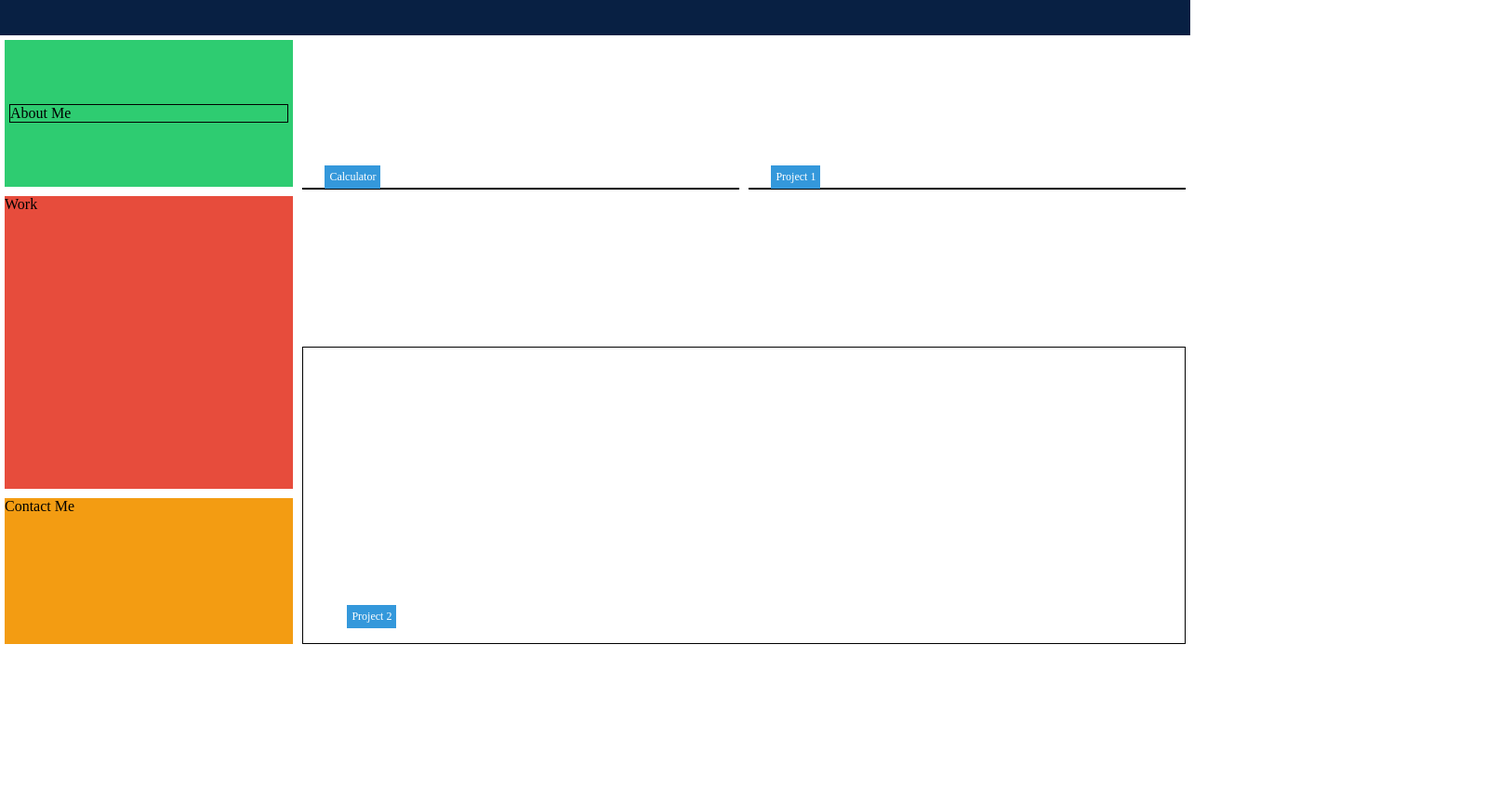
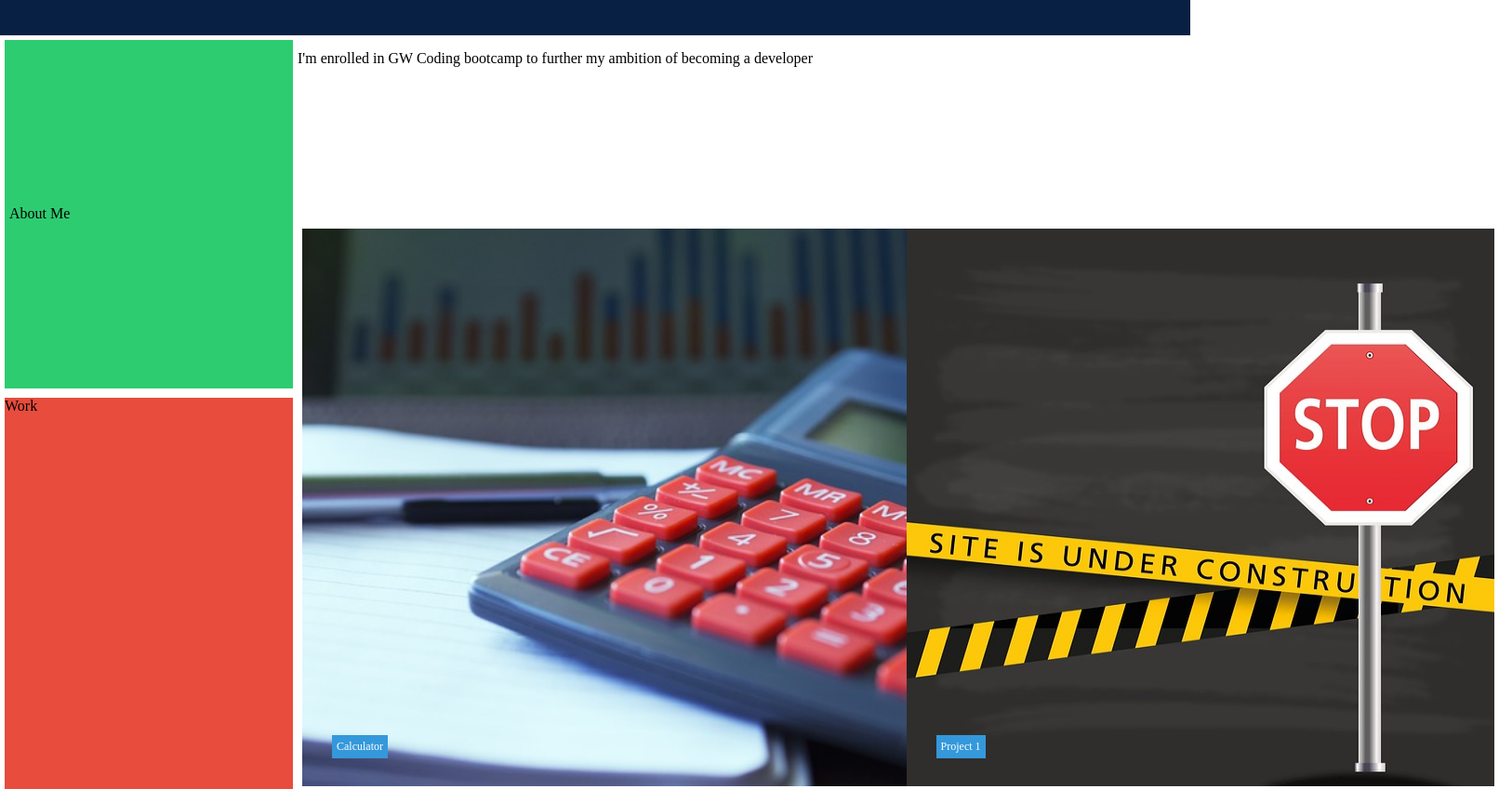
Before and after one commit to S-Bolt/Portfolio, a plain HTML site: page index.html in a window 1280 px wide. Shown: the part 102-951 px from the top of the page at 93% size, 1612 px wide, since content can reach past the window. Before the commit the page ends 800 px from the top, so only its background shows below. Drawn offline with Linux system fonts and the light colour scheme.

Commit message:
added images and styling

```diff
--- a/assets/css/style.css
+++ b/assets/css/style.css
@@ -57,6 +57,7 @@ main {
     flex-direction: column;
 
 
+
 }
 
 .left-section {
@@ -87,6 +88,11 @@ main {
     flex-direction: column;
 }
 
+.about-me-row {
+    height: 183px;
+    display: flex;
+
+}
 .top-row {
     flex: 1;
     display: flex;
@@ -104,7 +110,33 @@ main {
     flex: 1;
     margin: 5px;
     position: relative;
-    border: 1px solid #000;
+    /*cut this border: 1px solid #000;*/
+}
+
+#calculator {
+    height: 100%;
+    margin-top: 25px;
+    display: flex;
+    max-height: 600px;
+}
+
+#project1 {
+    height: 100%;
+    margin-top: 25px;
+    display: flex;
+    max-height: 600px;
+}
+
+#project2 {
+   height: 100%;
+   margin-top: 25px;
+   display: flex;
+   max-height: 600px;
+}
+
+#project2 img {
+    width: 100%;
+
 }
 
 .label {
--- a/index.html
+++ b/index.html
@@ -39,19 +39,39 @@
         </div>
 
         <div class="right-column">
+
+            <div class="about-me-row">
+                <p>I'm enrolled in GW Coding bootcamp to further my ambition of becoming a developer</p>
+            </div>
             <div class="top-row">
-                <div class="box">
+
+                <div id="calculator" class="box">
+                    <img src="./assets/images/calculator-723917_640.jpg" alt="Calculator">
                     <div class="label">Calculator</div>
                 </div>
-                <div class="box">
+
+                <div id="project1" class="box">
+                    <img src="./assets/images/under-construction-2629934_640.jpg" alt="under construction">
                     <div class="label">Project 1</div>
                 </div>
+
             </div>
             <div class="bottom-row">
-                <div class="box">
+                <div id="project2" class="box">
+                    <img src="./assets/images/under-construction-withman (1).jpg" alt="under construction">
                     <div class="label">Project 2</div>
                 </div>
             </div>
+            <div class="contact-me-row">
+                <ul>
+                    <li>phone</li>
+                    <li>email</li>
+                    <li>github</li>
+                </ul>
+
+            </div>
+
+
         </div>
     </main>
 </body>
```
Also changed, not shown: assets/images/calculator-723917_640.jpg (added), assets/images/under-construction-2629934_640.jpg (added), assets/images/under-construction-withman (1).jpg (added).
